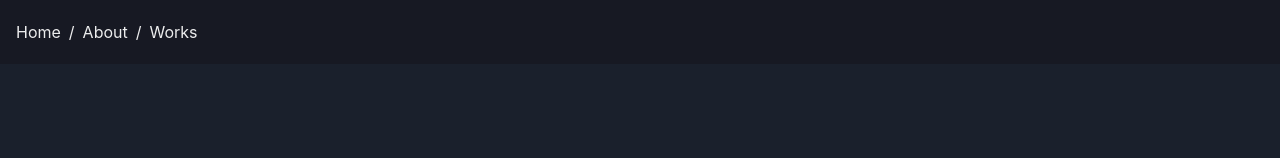
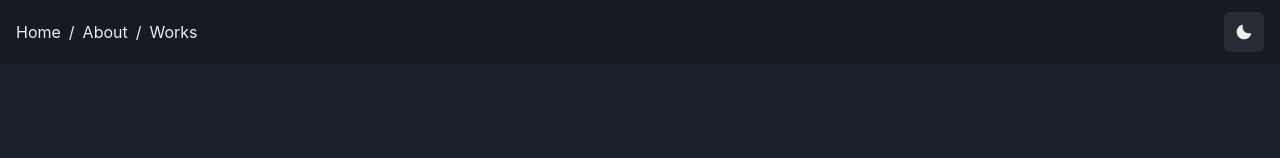
Before and after one commit to xokacar/KharjWebsiteProject, a Next.js app in the folder WebsiteFolder/kharj-website/: page / in a window 1280 px wide. Shown: the top 158 px of the page. Built offline with nearby package versions, Linux system fonts and the light colour scheme.

Commit message:
#kjWEB-02/Toggle Theme Draft added

```diff
--- a/WebsiteFolder/kharj-website/components/NavigationBar.tsx
+++ b/WebsiteFolder/kharj-website/components/NavigationBar.tsx
@@ -5,7 +5,9 @@ import {
     Box,
     useColorModeValue,
     Flex,
+    IconButton,
   } from '@chakra-ui/react'
+import {MoonIcon} from '@chakra-ui/icons'
 import * as React from "react"
 
 export const NavigationBar = () => {
@@ -31,6 +33,11 @@ export const NavigationBar = () => {
                             </BreadcrumbItem>
 
             </Breadcrumb >
+            <IconButton
+            aria-label='toggle theme'
+            >
+            <MoonIcon/>
+            </IconButton>
             </Flex>
             </Box>
     );
--- a/WebsiteFolder/kharj-website/package.json
+++ b/WebsiteFolder/kharj-website/package.json
@@ -9,6 +9,7 @@
     "lint": "next lint"
   },
   "dependencies": {
+    "@chakra-ui/icons": "^2.0.8",
     "@chakra-ui/react": "^2.2.8",
     "@emotion/react": "^11.10.0",
     "@emotion/styled": "^11.10.0",
```
Also changed, not shown: 2 other files (tests, documents, lock files or other folders).
